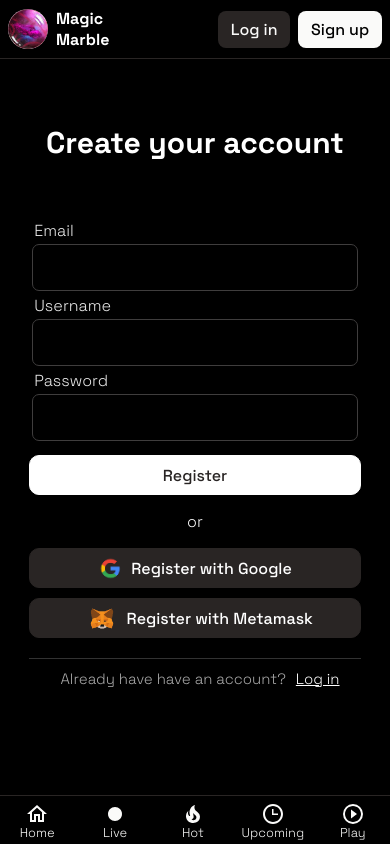
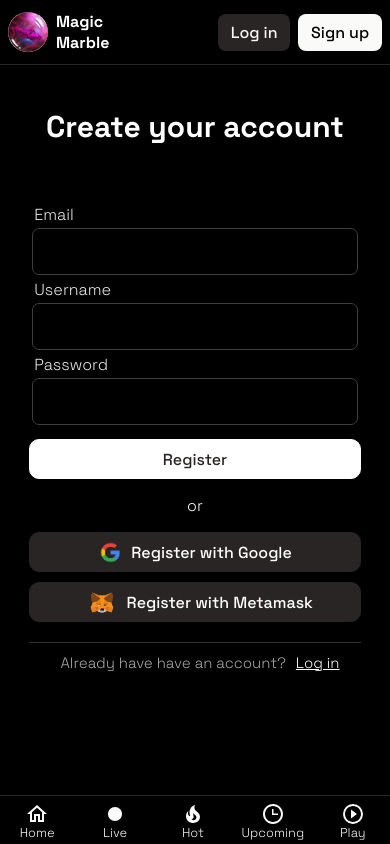
Before and after one commit to khantuevao/magic-marble-project, a plain HTML site: page pages/sign-up/sign-up.html in a window 390 px wide. Drawn offline with Linux system fonts and the light colour scheme.

Commit message:
Adjust margins

```diff
--- a/pages/sign-up/sign-up.css
+++ b/pages/sign-up/sign-up.css
@@ -131,6 +131,7 @@ header {
 @media (max-width: 1200px) {
   header {
     padding: 0.5rem;
+    height: 3rem;
   }
 
   #company-header {
@@ -202,7 +203,7 @@ footer {
   flex-direction: column;
   justify-content: center;
   align-items: center;
-  margin-top: 7rem;
+  margin-top: 6rem;
   margin-bottom: 3.5rem;
 }
 
```
